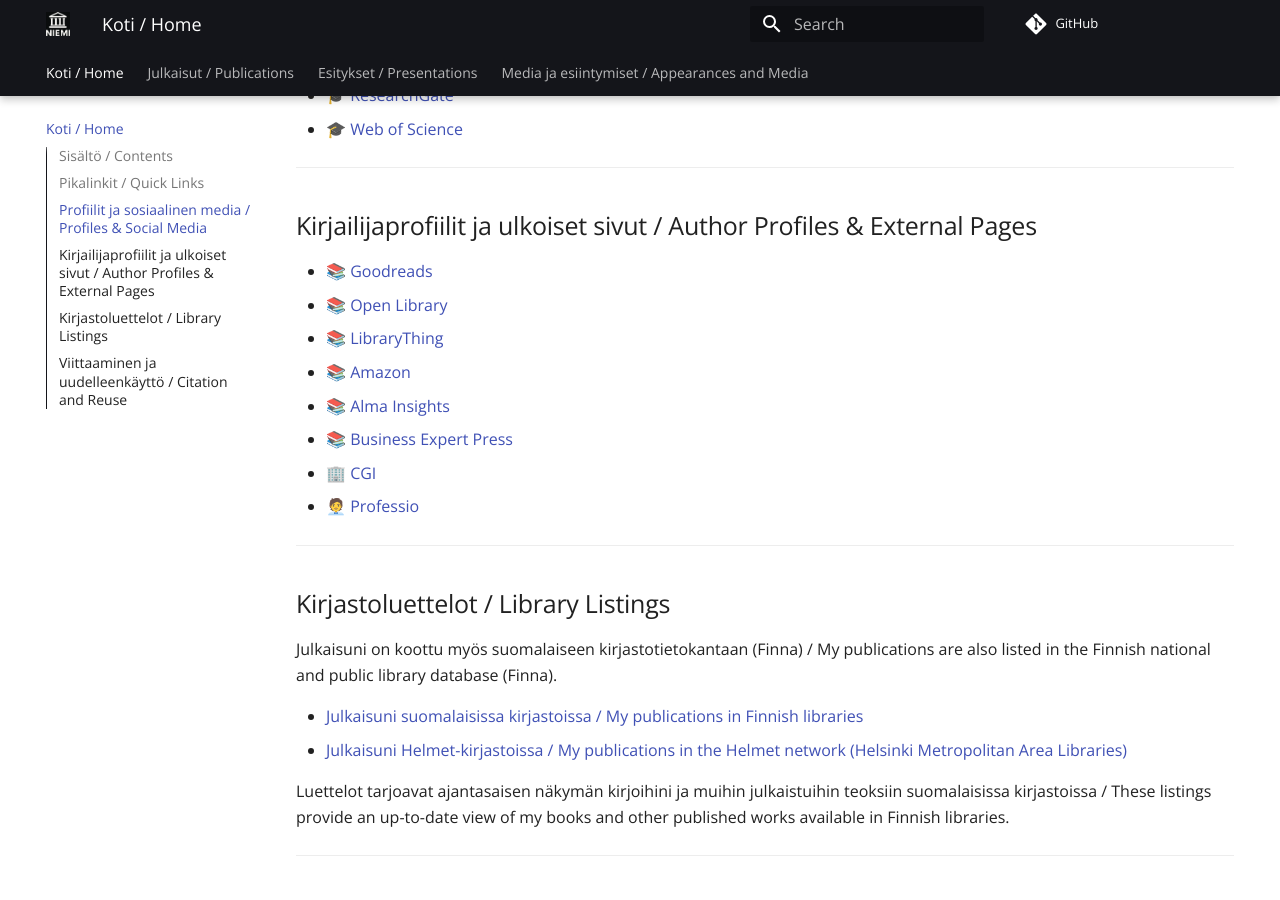
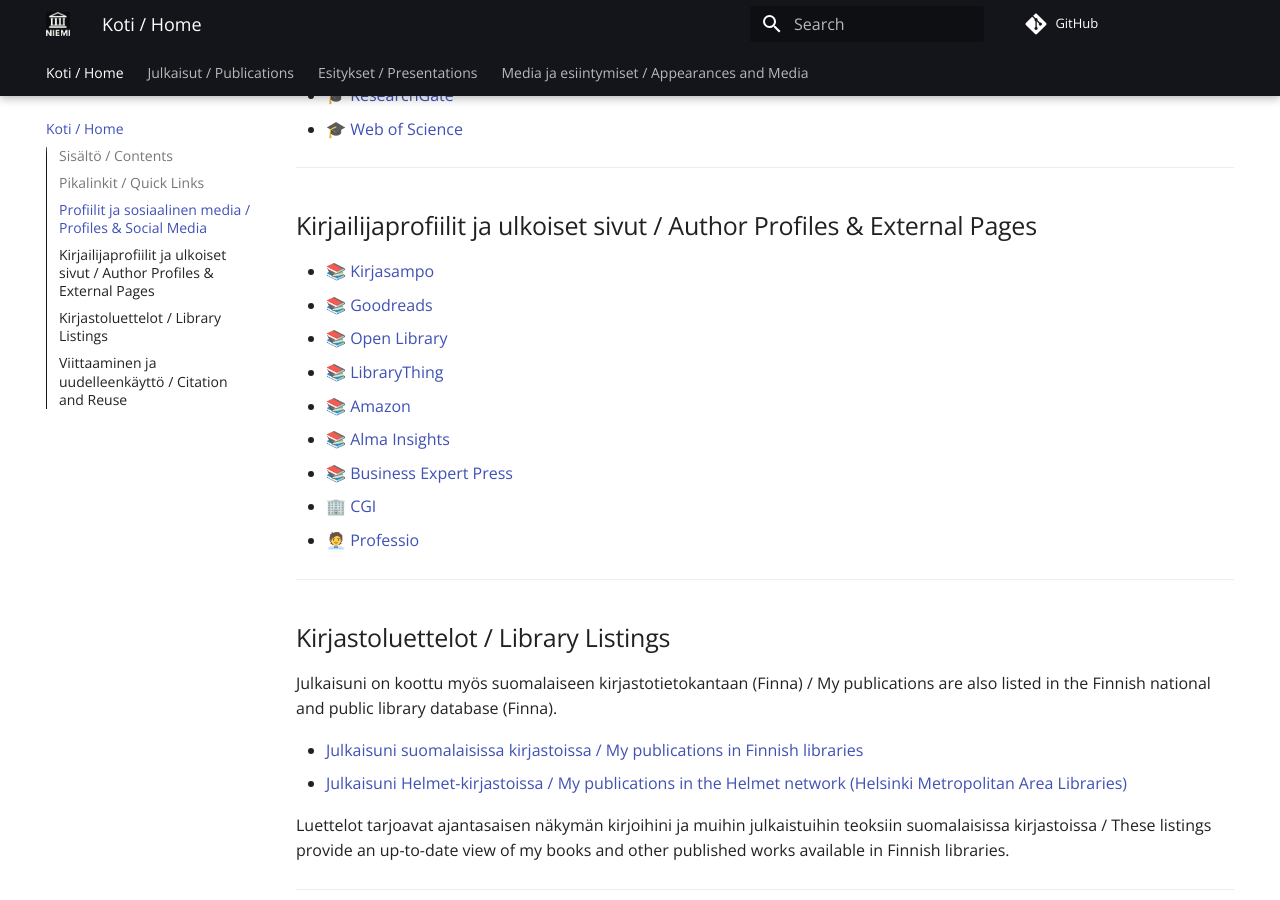
Before and after one commit to eetuniemiphd/eetuniemi, an MkDocs documentation site: the page built from docs/index.md, in a window 1280 px wide and 900 px high, scrolled down 1649 px. Built offline with MkDocs 1.6.1 and Material for MkDocs 9.7.7, drawn with Linux system fonts in a browser that asks for light colours; comment, search, counter and statistics services are not loaded.

Commit message:
Update index.md

```diff
--- a/docs/index.md
+++ b/docs/index.md
@@ -55,6 +55,7 @@
 
 ## Kirjailijaprofiilit ja ulkoiset sivut / Author Profiles & External Pages
 
+- 📚 [Kirjasampo](https://www.kirjasampo.fi/fi/kulsa/saha3%253Auddd95a1e-4875-4e72-867b-51aba93a7760)
 - 📚 [Goodreads](https://www.goodreads.com/author/show/21342428.Eetu_Niemi)
 - 📚 [Open Library](https://openlibrary.org/authors/OL9626398A/Eetu_Niemi)
 - 📚 [LibraryThing](https://www.librarything.com/author/niemieetu)
```
